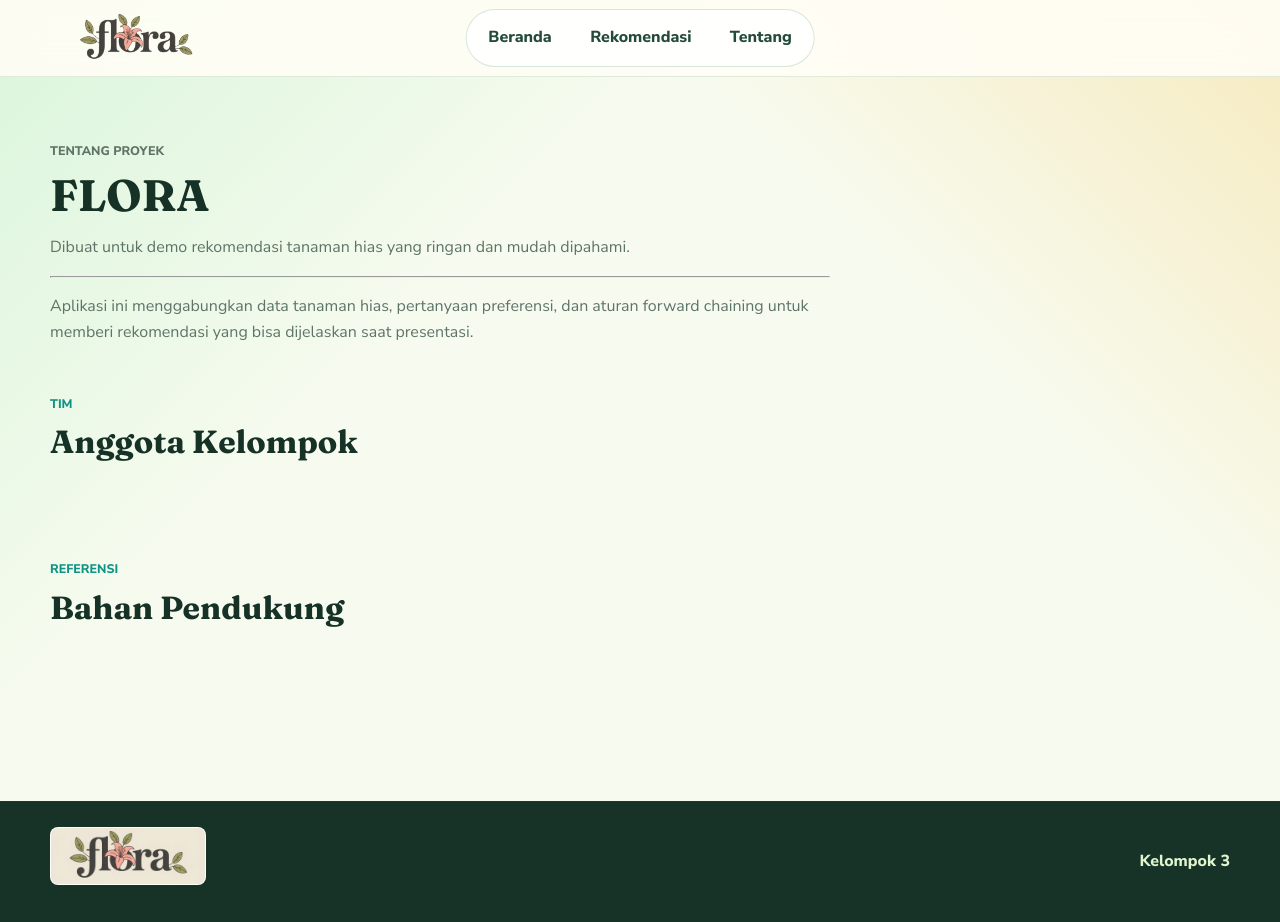
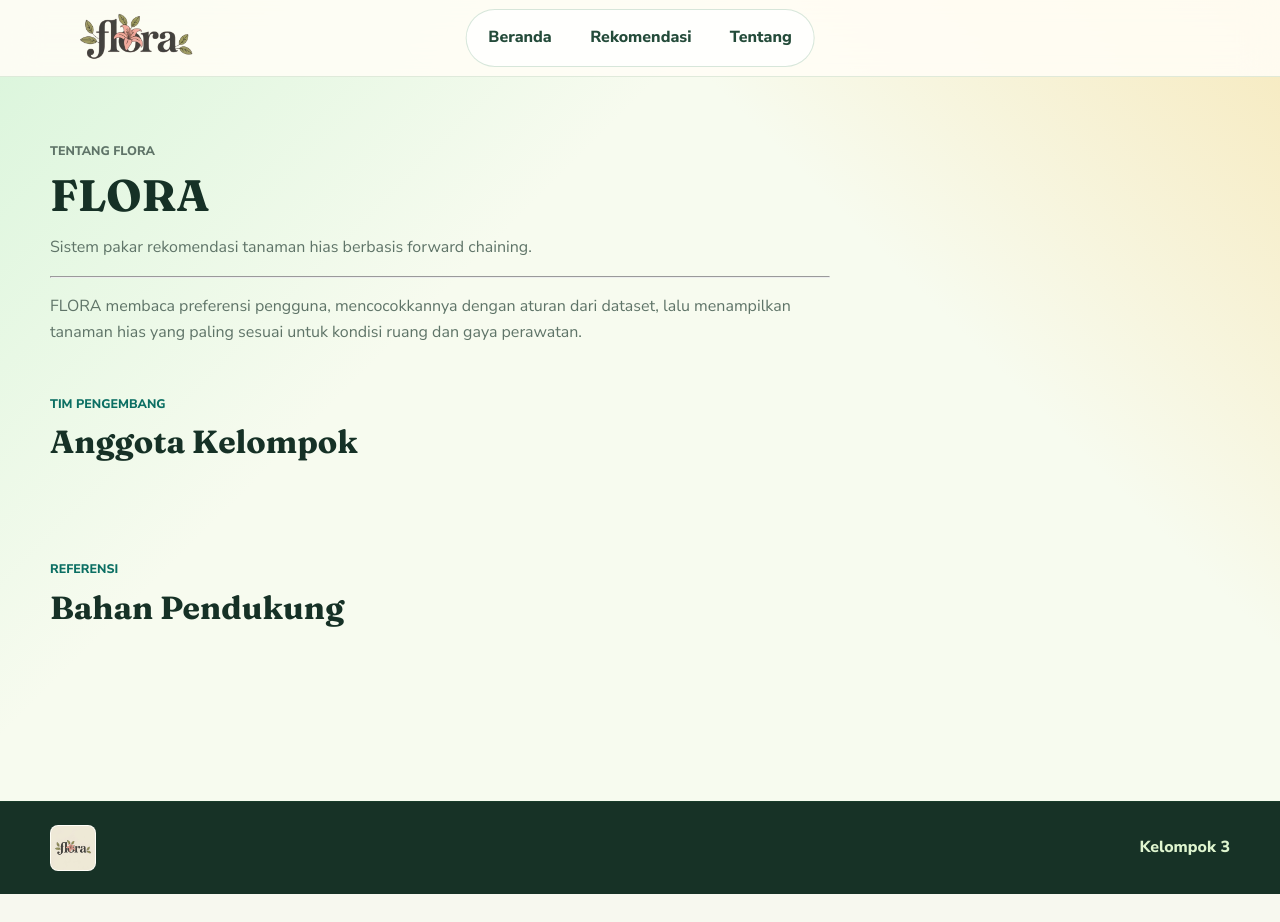
Before and after one commit to Muhammad-Raffi/flora-ai, a Python web app: template templates/tentang.html in a window 1280 px wide. After the commit the page ends 894 px from the top, so only its background shows below. Run offline with Jinja, Linux system fonts and the light colour scheme; the template is opened without the code that fills it, so the values that code supplies are empty.

Commit message:
feat: polish FLORA page presentation

```diff
--- a/app.py
+++ b/app.py
@@ -22,7 +22,6 @@ MEMBERS = [
     ["Anggota 1", "Muhammad Raffi", "2411082039", "TRPL 2-D", "Ketua"],
     ["Anggota 2", "Wildan Hafidh", "2411082034", "TRPL 2-D", "Data Processing"],
     ["Anggota 3", "Restia Amelia", "2411081038", "TRPL 2-D", "Modeling"],
-    ["Anggota 4", "Long afternoon", "secret (?)", "secret (?)", "Support System"],
 ]
 
 SECURITY_HEADERS = {
--- a/static/css/styles.css
+++ b/static/css/styles.css
@@ -4,11 +4,11 @@
   --leaf: #247a45;
   --leaf-dark: #145332;
   --mint: #c9f2d0;
-  --teal: #109384;
+  --teal: #0b6f63;
   --sky: #2fa6d8;
   --yellow: #f6c85f;
   --orange: #ee8b4a;
-  --coral: #e76050;
+  --coral: #a7352d;
   --pink: #d94f8c;
   --violet: #7d57c1;
   --surface: #fffdf6;
@@ -971,8 +991,77 @@ main {
 
 .member-grid {
   display: grid;
-  grid-template-columns: repeat(4, minmax(0, 1fr));
+  grid-template-columns: repeat(3, minmax(0, 1fr));
   gap: 1rem;
+}
+
+.method-grid,
+.dataset-grid {
+  display: grid;
+  gap: 1rem;
+}
+
+.method-grid {
+  grid-template-columns: repeat(3, minmax(0, 1fr));
+}
+
+.dataset-grid {
+  grid-template-columns: repeat(3, minmax(0, 1fr));
+}
+
+.method-card,
+.dataset-card {
+  border: 1px solid var(--line);
+  border-radius: var(--radius-card);
+  background: rgba(255, 255, 255, 0.72);
+  box-shadow: 0 10px 28px rgba(22, 49, 38, 0.08);
+}
+
+.method-card {
+  padding: 1rem;
+}
+
+.method-card span {
+  color: var(--coral);
+  font-size: 0.78rem;
+  font-weight: 900;
+  text-transform: uppercase;
+}
+
+.method-card h3,
+.reference-item h3 {
+  margin: 0.35rem 0 0;
+  color: var(--ink);
+  font-family: "Fraunces", Georgia, serif;
+  font-size: 1.15rem;
+  line-height: 1.14;
+}
+
+.method-card p {
+  margin: 0.65rem 0 0;
+  color: var(--muted);
+}
+
+.dataset-card {
+  display: grid;
+  min-height: 118px;
+  place-items: center;
+  align-content: center;
+  padding: 1rem;
+  text-align: center;
+}
+
+.dataset-card strong {
+  color: var(--leaf-dark);
+  font-family: "Fraunces", Georgia, serif;
+  font-size: 2.2rem;
+  line-height: 1;
+}
+
+.dataset-card span {
+  margin-top: 0.35rem;
+  color: var(--muted);
+  font-weight: 900;
 }
 
 .member-card {
@@ -1021,7 +1114,7 @@ main {
 .footer-inner {
   width: min(1180px, calc(100% - 2rem));
   display: flex;
-  min-height: 120px;
+  min-height: 92px;
   margin: 0 auto;
   gap: 1.5rem;
   align-items: center;
@@ -1034,19 +1127,22 @@ main {
 }
 
 .footer-copy {
-  display: grid;
-  gap: 0.45rem;
+  display: flex;
+  gap: 0.75rem;
   min-width: 0;
+  align-items: center;
 }
 
 .footer-brand {
   position: relative;
   display: inline-flex;
-  width: clamp(112px, 28vw, 156px);
-  aspect-ratio: 156 / 58;
+  width: 46px;
+  height: 46px;
+  aspect-ratio: 1;
   min-height: 0;
   overflow: hidden;
   align-items: center;
+  justify-content: center;
   border: 1px solid rgba(255, 253, 246, 0.18);
   border-radius: 8px;
   background: #fffdf6;
@@ -1055,17 +1151,19 @@ main {
 
 .footer-brand img {
   position: static;
-  width: 100%;
-  height: auto;
+  width: 44px;
+  height: 44px;
   max-width: 100%;
-  object-fit: contain;
-  transform: none;
+  object-fit: cover;
+  transform: scale(1.08);
+  transform-origin: center;
 }
 
 .footer-tagline {
   max-width: 30rem;
-  margin: 0.25rem 0 0;
+  margin: 0;
   color: #cce7d3;
+  font-size: 0.95rem;
   line-height: 1.5;
 }
 
--- a/templates/tentang.html
+++ b/templates/tentang.html
@@ -5,26 +5,26 @@
 {% block content %}
 <section class="page-hero about-hero" aria-labelledby="about-title">
   <div>
-    <p class="eyebrow">Tentang Proyek</p>
+    <p class="eyebrow">Tentang FLORA</p>
 
     <h1 id="about-title">FLORA</h1>
 
     <p class="hero-subtitle">
-      Dibuat untuk demo rekomendasi tanaman hias yang ringan dan mudah dipahami.
+      Sistem pakar rekomendasi tanaman hias berbasis forward chaining.
     </p>
 
     <hr>
 
     <p>
-      Aplikasi ini menggabungkan data tanaman hias, pertanyaan preferensi, dan aturan
-      forward chaining untuk memberi rekomendasi yang bisa dijelaskan saat presentasi.
+      FLORA membaca preferensi pengguna, mencocokkannya dengan aturan dari dataset,
+      lalu menampilkan tanaman hias yang paling sesuai untuk kondisi ruang dan gaya perawatan.
     </p>
   </div>
 </section>
 
 <section class="about-section" aria-labelledby="team-title">
   <div class="section-heading">
-    <p class="eyebrow">Tim</p>
+    <p class="eyebrow">Tim Pengembang</p>
     <h2 id="team-title">Anggota Kelompok</h2>
   </div>
 
@@ -65,7 +65,8 @@
     {% for reference in references %}
       <article class="reference-item">
         <span>Ref {{ loop.index }}</span>
-        <p>{{ reference }}</p>
+        <h3>{{ reference.split(" - ")[0] }}</h3>
+        <p>{{ reference.split(" - ")[1] if " - " in reference else "Referensi pendukung FLORA" }}</p>
       </article>
     {% endfor %}
   </div>
```
Also changed, not shown: other parts of static/css/styles.css (+64 -10 lines), templates/beranda.html (+5 -5 lines), templates/rekomendasi.html (+20 -14 lines), tests/test_app_routes.py (+32 -0 lines), static/img/flowers/monstera.jpg, templates/base.html (line endings or trailing spaces).
